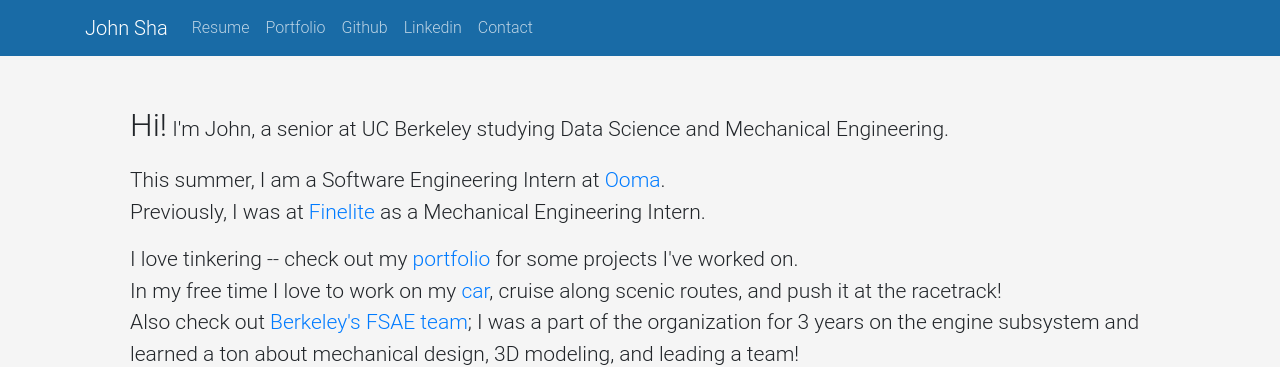
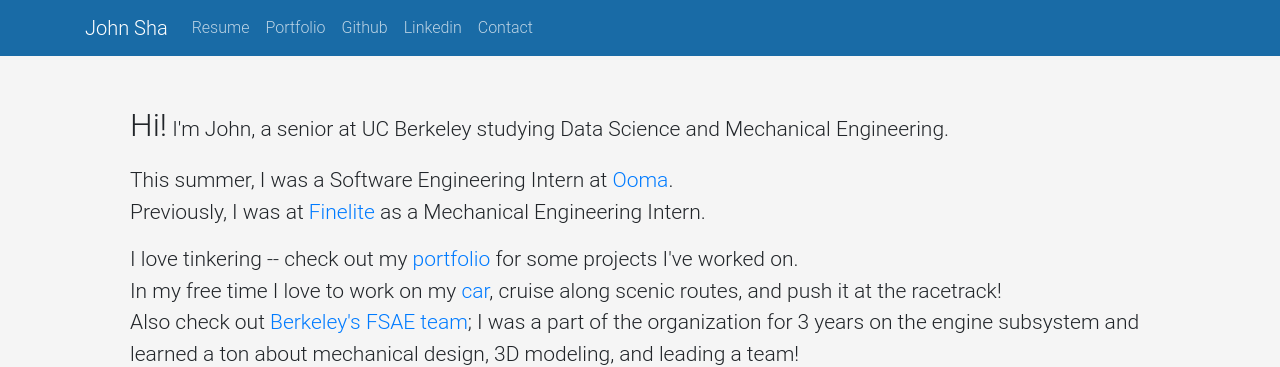
Before and after one commit to johnwsha/johnwsha.github.io, a Flask app: page /home in a window 1280 px wide. Shown: the top 367 px of the page. Run offline with Flask 2, Linux system fonts and the light colour scheme; some libraries are stand-ins or nearby versions; grey boxes are pictures that could not be loaded.

Commit message:
updated resume and homepage blurb

```diff
--- a/templates/homepage.html
+++ b/templates/homepage.html
@@ -8,7 +8,7 @@
     </p>
 
     <p id="summer">
-      This summer, I am a Software Engineering Intern at <a href="https://www.ooma.com/">Ooma</a>.
+      This summer, I was a Software Engineering Intern at <a href="https://www.ooma.com/">Ooma</a>.
       <br>
       Previously, I was at <a href="http://www.finelite.com/home/">Finelite</a> as a Mechanical Engineering Intern.
     </p>
```
Also changed, not shown: 1 other file.
